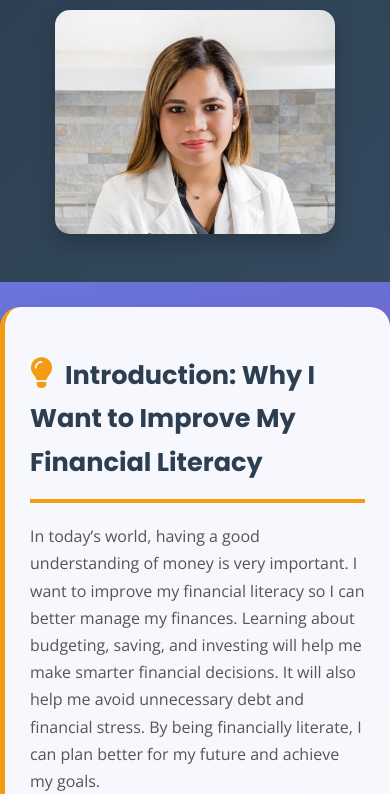
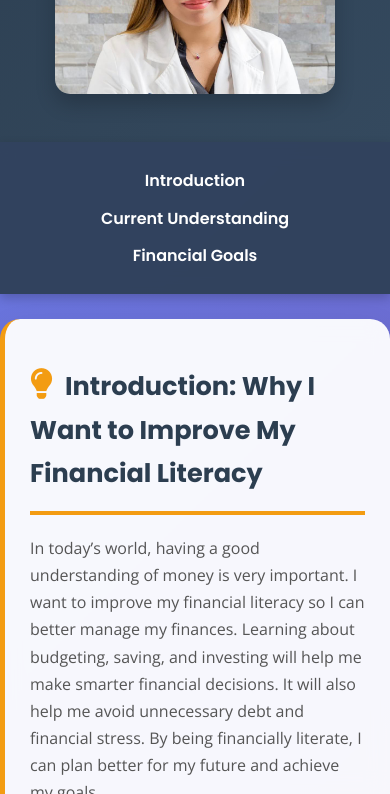
Before and after one commit to jewellezsy/resylem.github.io, a plain HTML site: page index.html in a window 390 px wide. Shown: the part 319-1113 px from the top of the page. Drawn offline with nearby package versions, Linux system fonts and the light colour scheme.

Commit message:
Update index.html

```diff
--- a/index.html
+++ b/index.html
@@ -28,10 +28,7 @@
             text-align: center;
             box-shadow: 0 4px 10px rgba(0,0,0,0.2);
             backdrop-filter: blur(10px);
-            position: fixed;
-            width: 100%;
-            top: 0;
-            z-index: 1000;
+            /* Removed position: fixed; top: 0; z-index: 1000; to place it below the header */
         }
         nav a {
             color: white;
@@ -67,7 +64,7 @@
             text-align: center;
             padding: 60px 20px 40px; /* Reduced from 80px 20px 60px */
             position: relative;
-            margin-top: 80px; /* Increased from 60px to prevent overlap with fixed nav */
+            /* Removed margin-top since nav is no longer fixed */
         }
         header::before {
             content: '';
@@ -208,9 +205,6 @@
             font-size: 1.2em; /* Reduced from 1.3em */
         }
         @media (max-width: 768px) {
-            header {
-                margin-top: 140px; /* Increased to account for taller nav on mobile */
-            }
             header h1 {
                 font-size: 2em; /* Reduced */
             }
@@ -233,15 +227,15 @@
     </style>
 </head>
 <body>
+    <header>
+        <h1><i class="fas fa-chart-line icon"></i>My Financial Journey Begins</h1>
+        <img src="resmey.jpg" alt="Hero Image" class="hero-image">
+    </header>
     <nav>
         <a href="#introduction">Introduction</a>
         <a href="#current-understanding">Current Understanding</a>
         <a href="#financial-goals">Financial Goals</a>
     </nav>
-    <header>
-        <h1><i class="fas fa-chart-line icon"></i>My Financial Journey Begins</h1>
-        <img src="resmey.jpg" alt="Hero Image" class="hero-image">
-    </header>
 
     <section id="introduction">
         <h2><i class="fas fa-lightbulb icon"></i>Introduction: Why I Want to Improve My Financial Literacy</h2>
```
